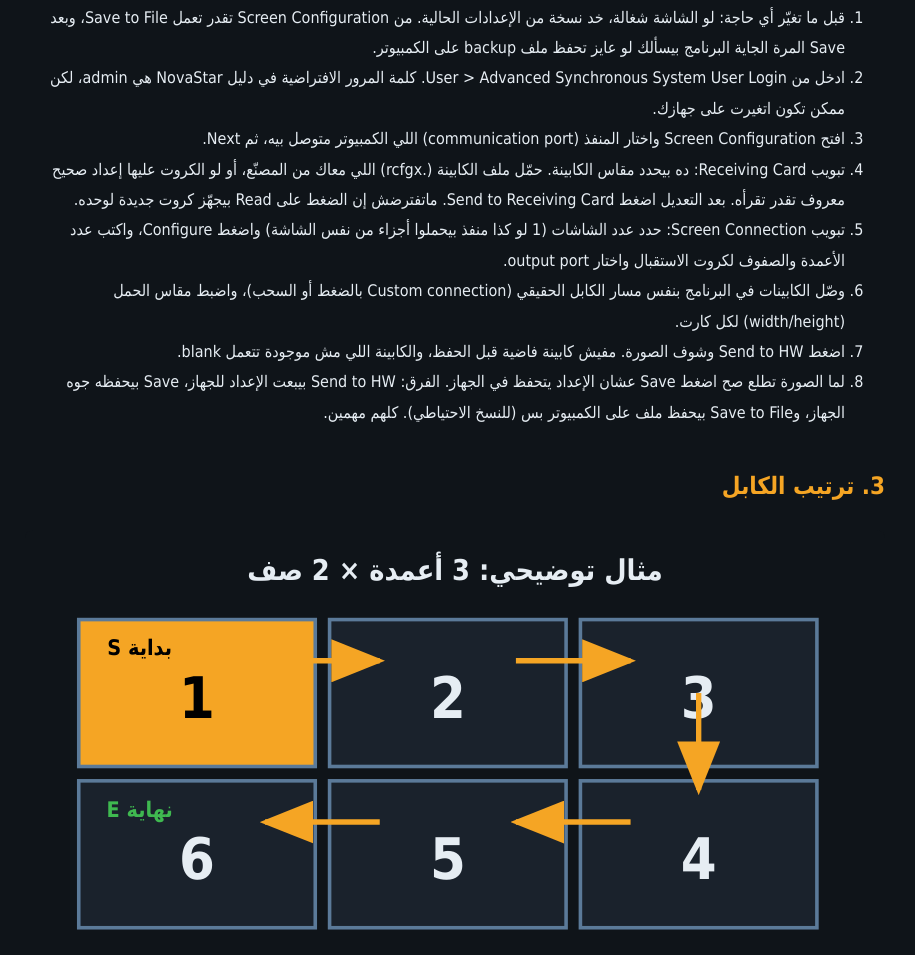
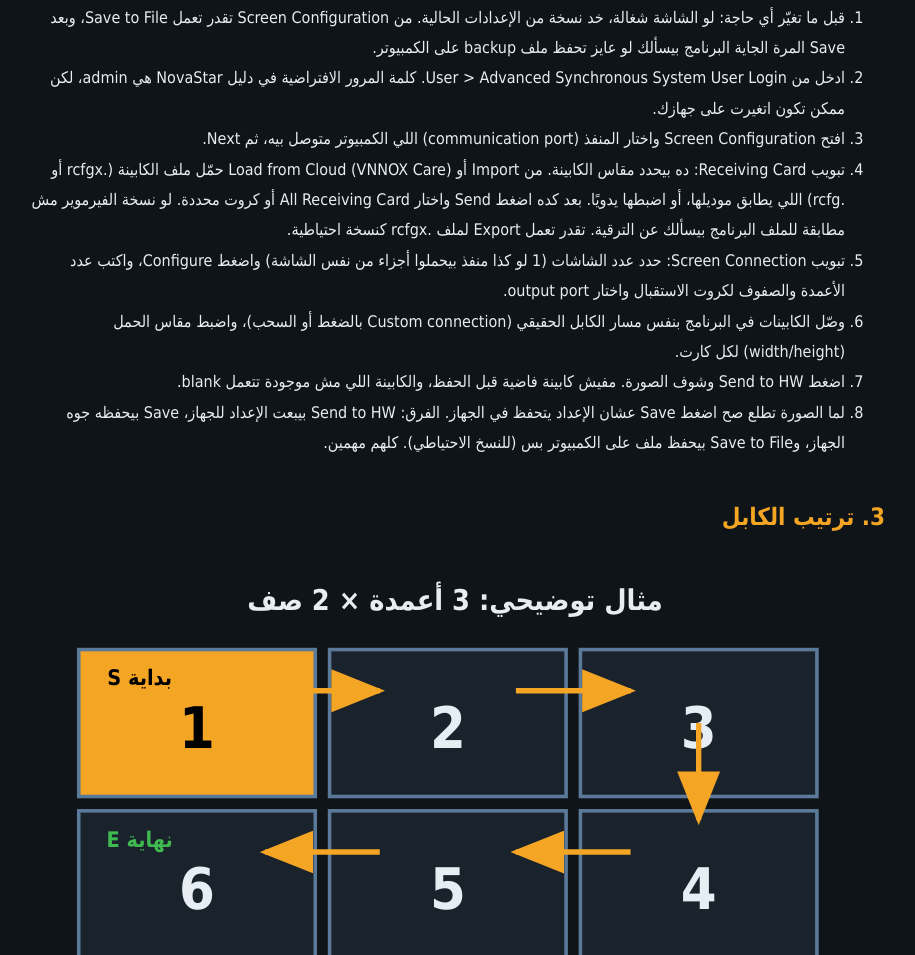
Before and after one commit to behindthescenes-tech/behindthescenes-tech.github.io, a plain HTML site: page lessons/novalct-setup/index.html in a window 1280 px wide. Shown: the part 2212-3167 px from the top of the page, without its empty margins (185-1100 px from the left). Drawn offline with Linux system fonts and the light colour scheme.

Commit message:
Align Receiving Card step with official manual

```diff
--- a/lessons/novalct-setup/index.html
+++ b/lessons/novalct-setup/index.html
@@ -9,7 +9,7 @@
 <li>قبل ما تغيّر أي حاجة: لو الشاشة شغالة، خد نسخة من الإعدادات الحالية. من Screen Configuration تقدر تعمل Save to File، وبعد Save المرة الجاية البرنامج بيسألك لو عايز تحفظ ملف backup على الكمبيوتر.</li>
 <li>ادخل من User > Advanced Synchronous System User Login. كلمة المرور الافتراضية في دليل NovaStar هي admin، لكن ممكن تكون اتغيرت على جهازك.</li>
 <li>افتح Screen Configuration واختار المنفذ (communication port) اللي الكمبيوتر متوصل بيه، ثم Next.</li>
-<li>تبويب Receiving Card: ده بيحدد مقاس الكابينة. حمّل ملف الكابينة (.rcfgx) اللي معاك من المصنّع، أو لو الكروت عليها إعداد صحيح معروف تقدر تقرأه. بعد التعديل اضغط Send to Receiving Card. ماتفترضش إن الضغط على Read بيجهّز كروت جديدة لوحده.</li>
+<li>تبويب Receiving Card: ده بيحدد مقاس الكابينة. من Import أو Load from Cloud (VNNOX Care) حمّل ملف الكابينة (.rcfgx أو .rcfg) اللي يطابق موديلها، أو اضبطها يدويًا. بعد كده اضغط Send واختار All Receiving Card أو كروت محددة. لو نسخة الفيرموير مش مطابقة للملف البرنامج بيسألك عن الترقية. تقدر تعمل Export لملف .rcfgx كنسخة احتياطية.</li>
 <li>تبويب Screen Connection: حدد عدد الشاشات (1 لو كذا منفذ بيحملوا أجزاء من نفس الشاشة) واضغط Configure، واكتب عدد الأعمدة والصفوف لكروت الاستقبال واختار output port.</li>
 <li>وصّل الكابينات في البرنامج بنفس مسار الكابل الحقيقي (Custom connection بالضغط أو السحب)، واضبط مقاس الحمل (width/height) لكل كارت.</li>
 <li>اضغط Send to HW وشوف الصورة. مفيش كابينة فاضية قبل الحفظ، والكابينة اللي مش موجودة تتعمل blank.</li>
```
